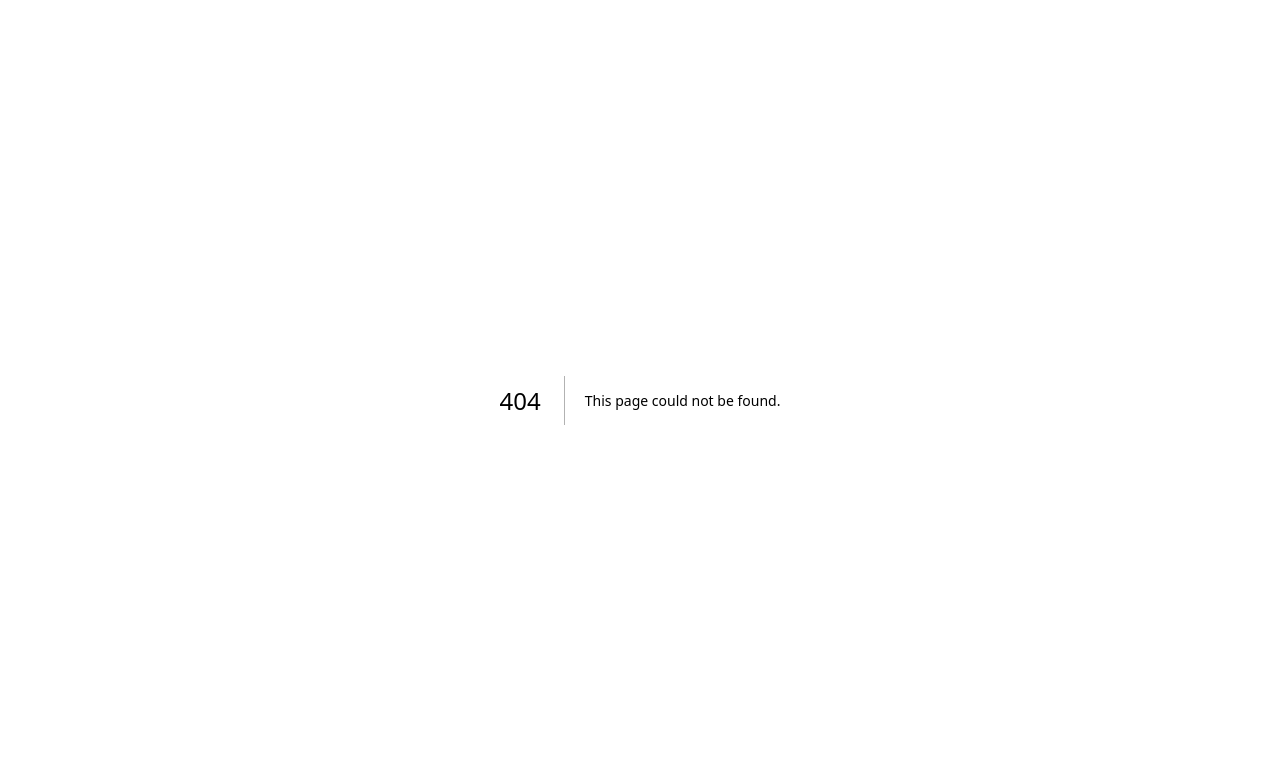
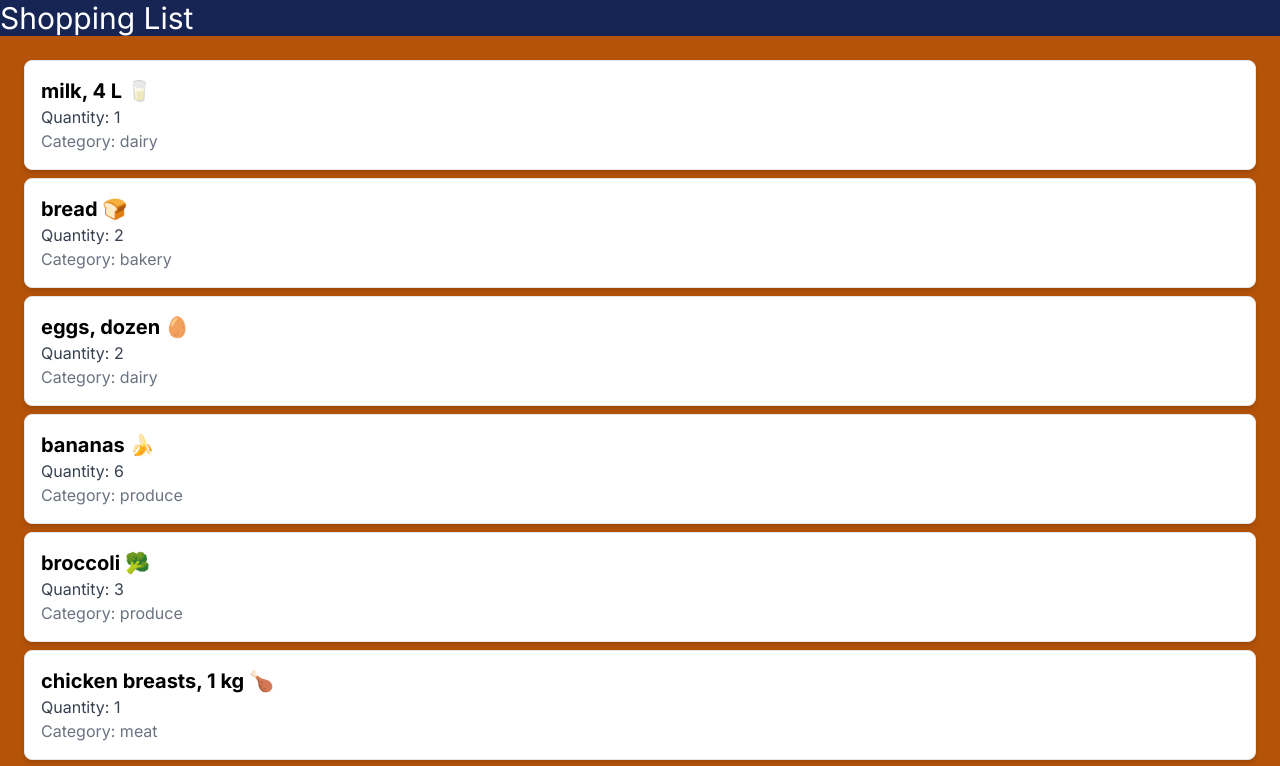
Before and after one commit to Panlos/cprg306-assignments, a Next.js app: page /week-3 in a window 1280 px wide. Before the commit this address had no page. Shown: the top 766 px of the page. Built offline with nearby package versions, Linux system fonts and the light colour scheme.

Commit message:
Week 3 Assignment
Created item.js, item-list.js, page.js, the folder week-3 itself

I created a shopping list of each item and have it displayed

```diff
--- /dev/null
+++ b/app/week-3/item-list.js
@@ -0,0 +1,92 @@
+import Item from "./item";
+
+    const item1 = {
+        name: "milk, 4 L 🥛",
+        quantity: 1,
+        category: "dairy",
+      };
+
+      const item2 = {
+        name: "bread 🍞",
+        quantity: 2,
+        category: "bakery",
+      };
+
+      const item3 = {
+        name: "eggs, dozen 🥚",
+        quantity: 2,
+        category: "dairy",
+      };
+
+      const item4 = {
+        name: "bananas 🍌",
+        quantity: 6,
+        category: "produce",
+      };
+
+      const item5 = {
+        name: "broccoli 🥦",
+        quantity: 3,
+        category: "produce",
+      };
+
+      const item6 = {
+        name: "chicken breasts, 1 kg 🍗",
+        quantity: 1,
+        category: "meat",
+      };
+
+      const item7 = {
+        name: "pasta sauce 🍝",
+        quantity: 3,
+        category: "canned goods",
+      };
+
+      const item8 = {
+        name: "spaghetti, 454 g 🍝",
+        quantity: 2,
+        category: "dry goods",
+      };
+
+      const item9 = {
+        name: "toilet paper, 12 pack 🧻",
+        quantity: 1,
+        category: "household",
+      };
+
+      const item10 = {
+        name: "paper towels, 6 pack",
+        quantity: 1,
+        category: "household",
+      };
+
+      const item11 = {
+        name: "dish soap 🍽️",
+        quantity: 1,
+        category: "household",
+      };
+
+      const item12 = {
+        name: "hand soap 🧼",
+        quantity: 4,
+        category: "household",
+      };
+      const items = [item1, item2, item3, item4, item5, item6, item7, item8,item9, item10, item11, item12 ];
+      const ItemList = () => {
+        return (
+          <div className="p-6 bg-amber-700">
+            <ul>
+              {items.map((item, index) => (
+                <Item
+                  key={index}
+                  name={item.name}
+                  quantity={item.quantity}
+                  category={item.category}
+                />
+              ))}
+            </ul>
+          </div>
+        );
+      };
+
+export default ItemList;
--- /dev/null
+++ b/app/week-3/item.js
@@ -0,0 +1,13 @@
+import ItemList from "./item-list";
+
+const Item = ({ name, quantity, category }) => {
+    return (
+      <li className="p-4 mb-2 border rounded-lg shadow-md bg-white">
+        <div className="font-bold text-xl">{name}</div>
+        <div className="text-gray-700">Quantity: {quantity}</div>
+        <div className="text-gray-500">Category: {category}</div>
+      </li>
+    );
+  };
+
+export default Item;
--- /dev/null
+++ b/app/week-3/page.js
@@ -0,0 +1,13 @@
+import ItemList from "./item-list";
+import React from "react";
+
+export default function Page() {
+    return (
+      <main className="min-h-screen bg-amber-700 w-full">
+        <div>
+        <h1 className="bg-blue-950 text-3xl text-white">Shopping List</h1>
+        <ItemList />
+        </div>
+      </main>
+    );
+  }
```
